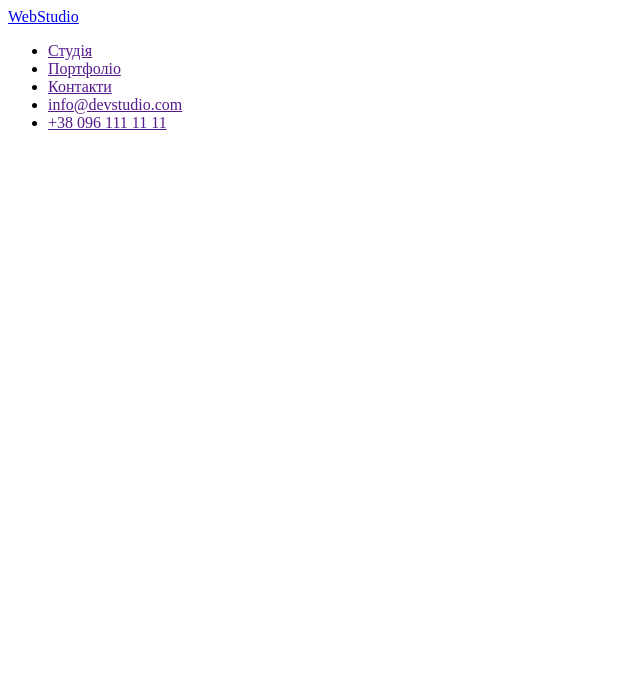
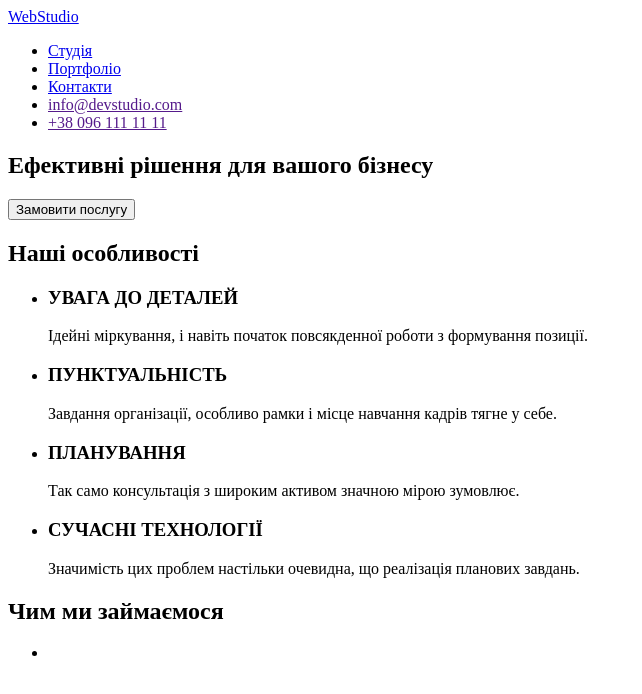
Before and after one commit to Sophie9824/goit-markup-hw-01, a plain HTML site: page index.html in a window 1280 px wide. Shown: the whole page, without its empty margins (0-642 px from the left). Drawn offline with Linux system fonts and the light colour scheme.

Commit message:
Додає дві секції

```diff
--- a/index.html
+++ b/index.html
@@ -8,16 +8,59 @@
 </head>
 <body>
     <header>
+        <nav>
         <a href="/index.html">WebStudio</a>
 
         <ul>
-            <li><a href="">Студія</a></li>
-            <li><a href="">Портфоліо</a></li>
-            <li><a href="">Контакти</a></li>
+            <li><a href="./index.html">Студія</a></li>
+            <li><a href="#">Портфоліо</a></li>
+            <li><a href="#">Контакти</a></li>
             <li><a href="">info@devstudio.com</a></li>
             <li><a href="">+38 096 111 11 11</a></li>
         </ul>
+        </nav>
     </header>
+
+    <main>
+        <section>
+            <h1>Ефективні рішення для вашого бізнесу</h1>
+            <button type="button">Замовити послугу</button>
+        </section>
+
+        <section>
+            <h2>Наші особливості</h2>
+            <ul>
+            <li>
+            <h3>УВАГА ДО ДЕТАЛЕЙ</h3>
+            <p>
+                Ідейні міркування, і навіть початок повсякденної роботи з формування позиції.
+            </p>
+            </li>
+            <li>
+                <h3>ПУНКТУАЛЬНІСТЬ</h3>
+                <p>Завдання організації, особливо рамки і місце навчання кадрів тягне у себе.</p>
+            </li>
+            <li>
+                <h3>ПЛАНУВАННЯ</h3>
+                <p>Так само консультація з широким активом значною мірою зумовлює.</p>
+            </li>
+            <li>
+                <h3>СУЧАСНІ ТЕХНОЛОГІЇ</h3>
+                <p>Значимість цих проблем настільки очевидна, що реалізація планових завдань.</p>
+            </li>
+
+            </ul>
+        </section>
+
+        <section>
+            <h1>Чим ми займаємося</h1>
+            <ul>
+                <li>
+
+                </li>
+            </ul>
+        </section>
+    </main>
 
 
 </body>
```
